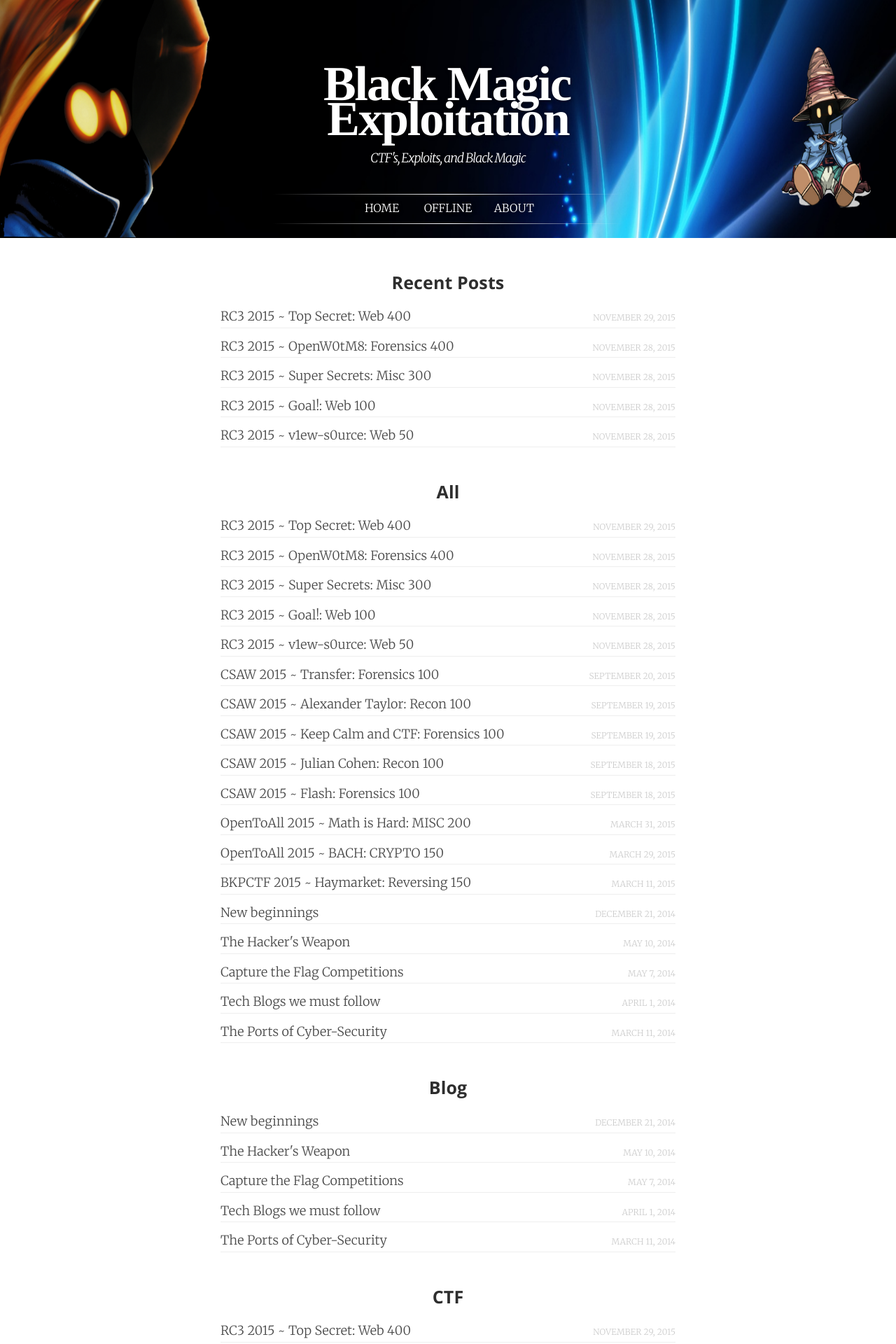
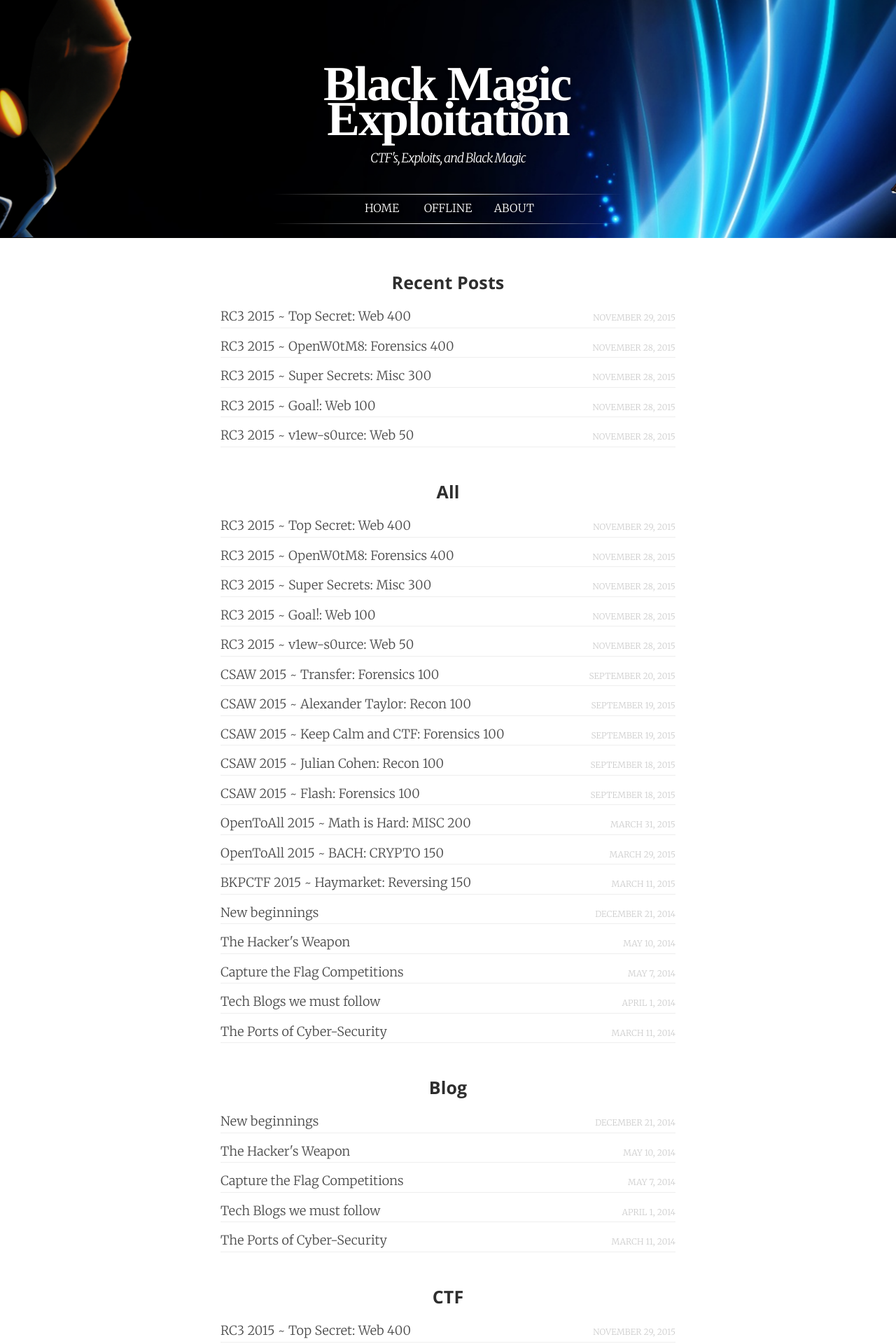
Before and after one commit to ViviTurtle/viviturtle.github.io, a Jekyll site: the page built from index.html, in a window 1280 px wide. Shown: the top 1920 px of the page at 70% size. Built offline with Jekyll 4.4.1, drawn with Linux system fonts in a browser that asks for light colours; some web fonts are replaced.

Commit message:
back to cover

```diff
--- a/_includes/header.html
+++ b/_includes/header.html
@@ -4,7 +4,7 @@
 {% assign cover = site.cover %}
 {% endif %}
 
-<header class="main-header detail-page image-bg {% if cover %} has-cover" style=" background-size: 100% 100%; background-image: url({{ cover | prepend: site.github.url | prepend: site.baseurl}})" {% else %} no-cover" {% endif %}>
+<header class="main-header detail-page image-bg {% if cover %} has-cover" style=" background-size: cover; background-image: url({{ cover | prepend: site.github.url | prepend: site.baseurl}})" {% else %} no-cover" {% endif %}>
     <h1 class="page-title"><a href="{{ site.github.url}}/" title="{{ site.title }}">{{ site.title }}</a></h1>
     <h2 class="page-description">{{ site.subtitle }}</h2>
     <div class="nav">
```
